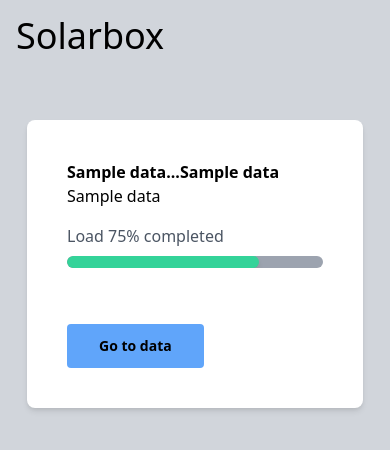
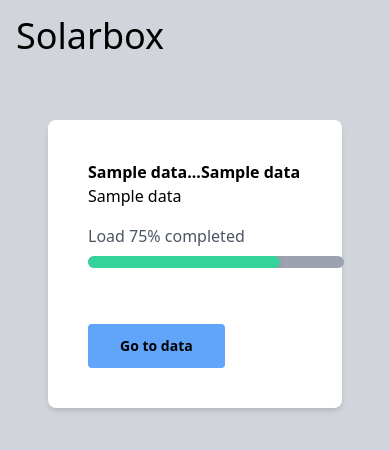
Before and after one commit to solarboxbms/scripts, a Flask app: template templates/devices.html in a window 390 px wide. Shown: the top 450 px of the page. Run offline with Flask 2, Linux system fonts and the light colour scheme; the template is opened without the code that fills it: most values are stand-ins (such as "Sample title", 1, 10 or a date in 2020); parts of the project's set-up code (start-up, migrations or seed data) failed here and were passed over.

Commit message:
Fixed width in mobile

```diff
--- a/templates/devices.html
+++ b/templates/devices.html
@@ -11,7 +11,7 @@
     <header>
        <h1 class="text-4xl p-4">Solarbox</h1>
        {% for k, v in data.items() -%}
-       <div class="bg-gray-300 flex justify-center items-center m-12">
+       <div class="bg-gray-300 justify-center items-center m-12">
        <div class="bg-white p-10 rounded-lg shadow-md">
         <h1 class="text-gl font-bold">{{ k.split('-')[0] + '...' + k.split('-')[-1] }}</h1>
         <h2 class="text-sl">{{ v }}</h2>
```
